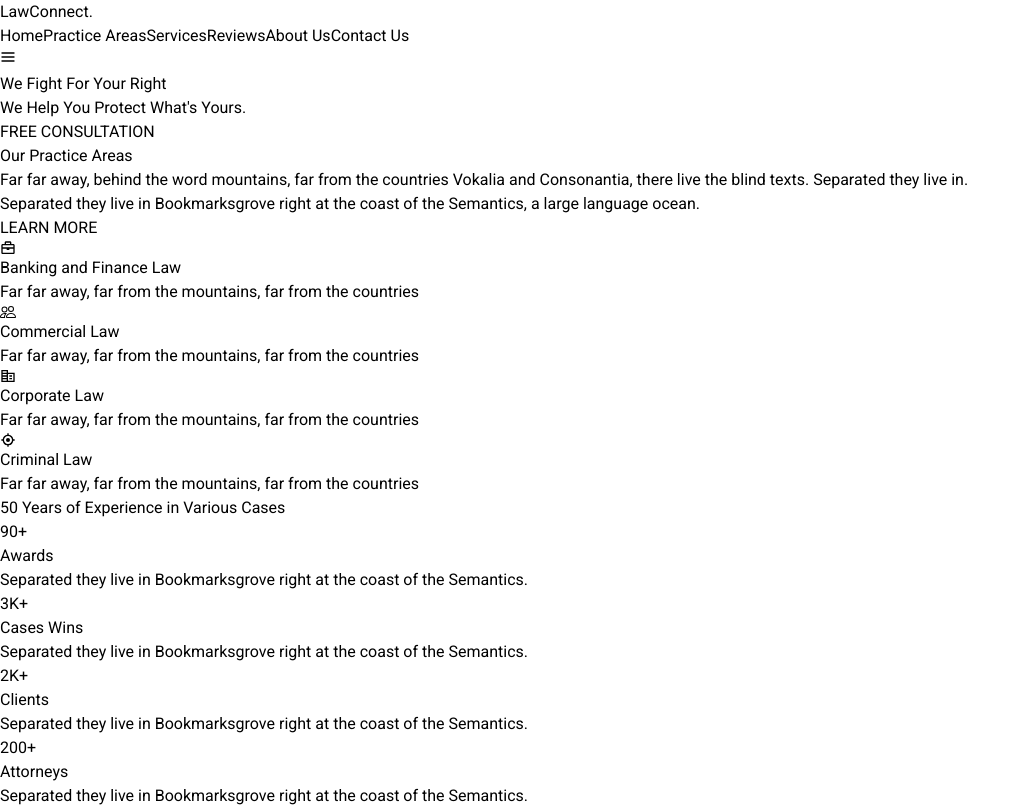
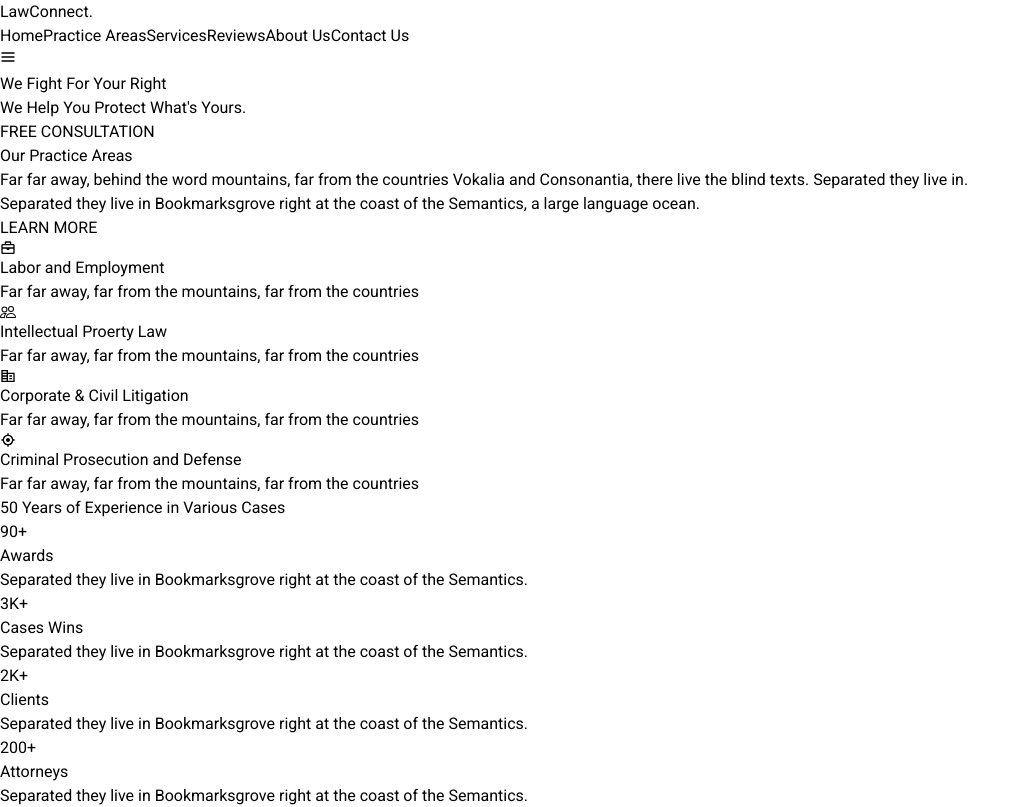
Before and after one commit to Minahil-Muhammad-Moiz/Justice., a React (Vite) app: page / in a window 1280 px wide. Shown: the top 807 px of the page, without its empty margins (0-1030 px from the left). Built offline with nearby package versions, Linux system fonts and the light colour scheme.

Commit message:
Added repeated content in constants and map it in practiceAreas and Services section

```diff
--- a/src/Components/Contants.jsx
+++ b/src/Components/Contants.jsx
@@ -1,3 +1,8 @@
+import { BiBriefcase, BiTargetLock } from "react-icons/bi";
+import { BsPeople } from "react-icons/bs";
+import { MdCorporateFare } from "react-icons/md";
+
+
 export const NavLinks = [
   {title: 'Home', href: '#home'},
   {title: 'Practice Areas', href: '#practiceareas'},
@@ -6,3 +11,17 @@ export const NavLinks = [
   {title: 'About Us', href: '#aboutus'},
   {title: 'Contact Us', href: '#contactus'},
 ]
+
+export const practiceAreas = [
+  {icon: <BiBriefcase />, title: 'Labor and Employment', desp:'Far far away, far from the mountains, far from the countries'},
+  {icon: <BsPeople />, title: 'Intellectual Proerty Law', desp : 'Far far away, far from the mountains, far from the countries'},
+  {icon: <MdCorporateFare />, title: 'Corporate & Civil Litigation', desp : 'Far far away, far from the mountains, far from the countries'},
+  {icon: <BiTargetLock />, title: 'Criminal Prosecution and Defense', desp : 'Far far away, far from the mountains, far from the countries'}
+]
+
+export const services =[
+  {number:'90' ,title:'Awards', desp:'Separated they live in Bookmarksgrove right at the coast of the Semantics.'},
+  {number:'3K' ,title:'Cases Wins', desp:'Separated they live in Bookmarksgrove right at the coast of the Semantics.'},
+  {number:'2K' ,title:'Clients', desp:'Separated they live in Bookmarksgrove right at the coast of the Semantics.'},
+  {number:'200' ,title:'Attorneys', desp:'Separated they live in Bookmarksgrove right at the coast of the Semantics.'}
+]
--- a/src/Sections/PracticeAreas.jsx
+++ b/src/Sections/PracticeAreas.jsx
@@ -1,8 +1,6 @@
 import classNames from "classnames";
 import React from "react";
-import { BiBriefcase, BiTargetLock } from "react-icons/bi";
-import { BsPeople } from "react-icons/bs";
-import { MdCorporateFare } from "react-icons/md";
+import { practiceAreas } from "../Components/Contants";
 
 const PracticeAreas = () => {
   return (
@@ -25,42 +23,15 @@ const PracticeAreas = () => {
         </button>
       </div>
       <div className={classNames(divClass)}>
-        <div className={classNames(subDivs)}>
+        {practiceAreas.map((item)=>(<div className={classNames(subDivs)}>
           <div className={classNames(icons)}>
-            <BiBriefcase />
+            {item.icon}
           </div>
           <div className={classNames(pTag, "px-4")}>
-            <p className={classNames(iconPTag)}>Banking and Finance Law</p>
-            <p>Far far away, far from the mountains, far from the countries</p>
+            <p className={classNames(iconPTag)}>{item.title}</p>
+            <p>{item.desp}</p>
           </div>
-        </div>
-        <div className={classNames(subDivs)}>
-          <div className={classNames(icons)}>
-            <BsPeople />
-          </div>
-          <div className={classNames(pTag, "px-4")}>
-            <p className={classNames(iconPTag)}>Commercial Law</p>
-            <p>Far far away, far from the mountains, far from the countries</p>
-          </div>
-        </div>
-        <div className={classNames(subDivs)}>
-          <div className={classNames(icons)}>
-            <MdCorporateFare />
-          </div>
-          <div className={classNames(pTag, "px-4")}>
-            <p className={classNames(iconPTag)}>Corporate Law</p>
-            <p>Far far away, far from the mountains, far from the countries</p>
-          </div>
-        </div>
-        <div className={classNames(subDivs)}>
-          <div className={classNames(icons)}>
-            <BiTargetLock />
-          </div>
-          <div className={classNames(pTag, "px-4")}>
-            <p className={classNames(iconPTag)}>Criminal Law</p>
-            <p>Far far away, far from the mountains, far from the countries</p>
-          </div>
-        </div>
+        </div>))}
       </div>
     </section>
   );
--- a/src/Sections/Services.jsx
+++ b/src/Sections/Services.jsx
@@ -1,5 +1,6 @@
 import classNames from "classnames";
 import React from "react";
+import { services } from "../Components/Contants";
 
 const Services = () => {
   return (
@@ -11,46 +12,15 @@ const Services = () => {
         </h2>
       </div>
       <div className={classNames(divClass,'w-[700px]')}>
-        <div className={classNames(subDivs)}>
+        {services.map((item)=>(<div className={classNames(subDivs)}>
           <p className={classNames(pHeadTag)}>
-            <span className={classNames(spanTag)}>90</span>+
+            <span className={classNames(spanTag)}>{item.number}</span>+
           </p>
-          <p className={classNames(pSubHead)}>Awards</p>
+          <p className={classNames(pSubHead)}>{item.title}</p>
           <p className={classNames(pTag)}>
-            Separated they live in Bookmarksgrove right at the coast of the
-            Semantics.
+            {item.desp}
           </p>
-        </div>
-        <div className={classNames(subDivs)}>
-          <p className={classNames(pHeadTag)}>
-            <span className={classNames(spanTag)}>3K</span>+
-          </p>
-          <p className={classNames(pSubHead)}>Cases Wins</p>
-          <p className={classNames(pTag)}>
-            Separated they live in Bookmarksgrove right at the coast of the
-            Semantics.
-          </p>
-        </div>
-        <div className={classNames(subDivs)}>
-          <p className={classNames(pHeadTag)}>
-            <span className={classNames(spanTag)}>2K</span>+
-          </p>
-          <p className={classNames(pSubHead)}>Clients</p>
-          <p className={classNames(pTag)}>
-            Separated they live in Bookmarksgrove right at the coast of the
-            Semantics.
-          </p>
-        </div>
-        <div className={classNames(subDivs)}>
-          <p className={classNames(pHeadTag)}>
-            <span className={classNames(spanTag)}>200</span>+
-          </p>
-          <p className={classNames(pSubHead)}>Attorneys</p>
-          <p className={classNames(pTag)}>
-            Separated they live in Bookmarksgrove right at the coast of the
-            Semantics.
-          </p>
-        </div>
+        </div>))}
       </div>
     </section>
   );
```
